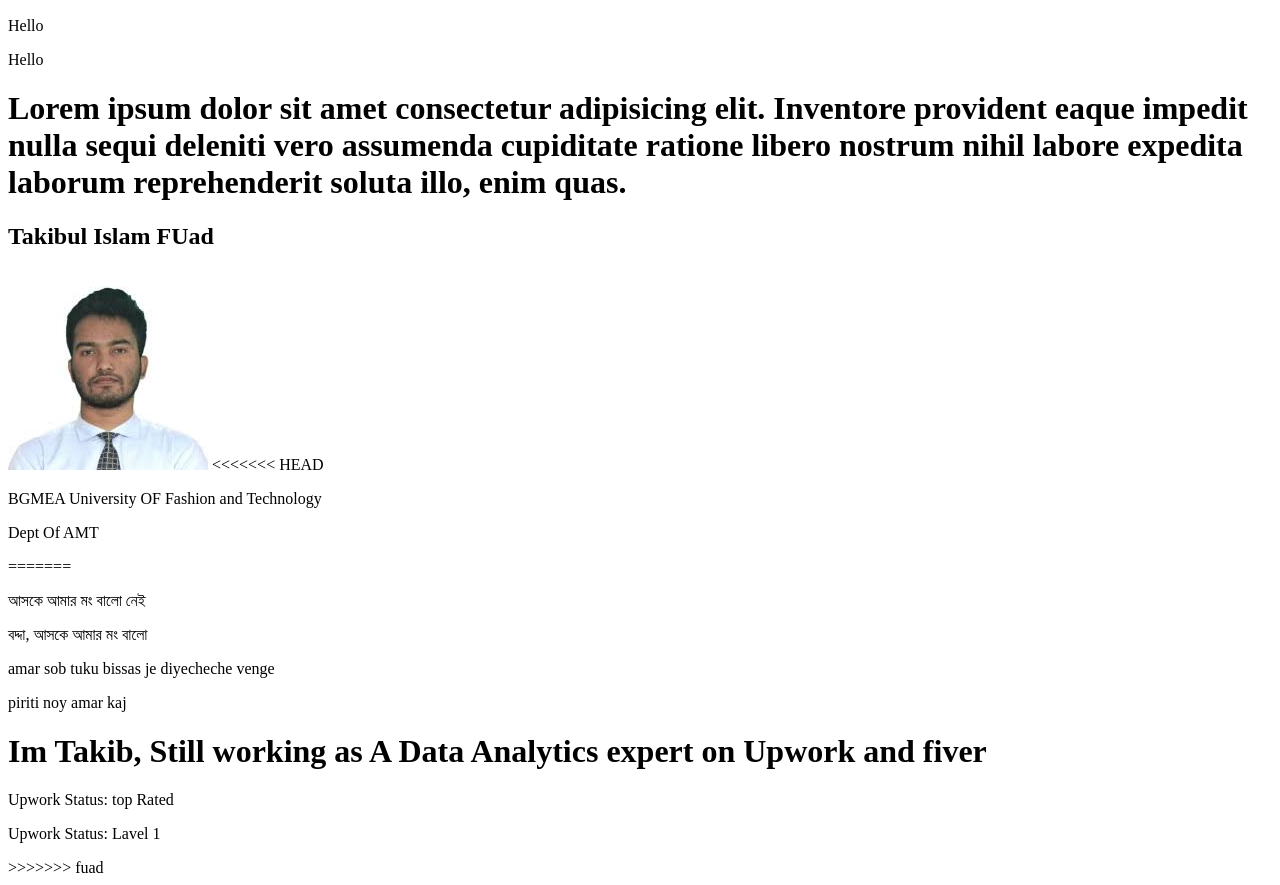
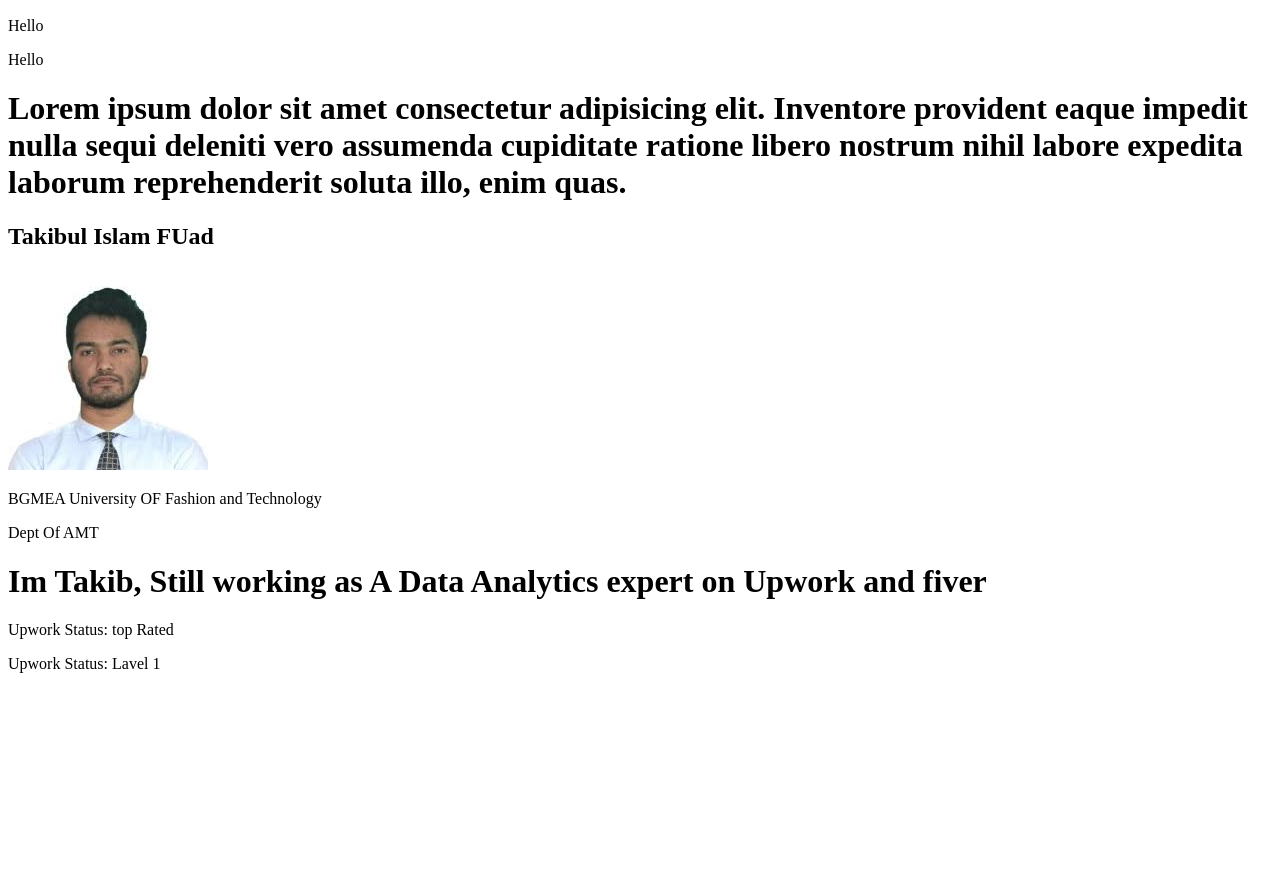
Before and after one commit to takibulislam/git-bash-issue, a plain HTML site: page index.html in a window 1280 px wide. Shown: the part 110-995 px from the top of the page. After the commit the page ends 800 px from the top, so only its background shows below. Drawn offline with Linux system fonts and the light colour scheme.

Commit message:
commit er mayrebap

```diff
--- a/index.html
+++ b/index.html
@@ -15,14 +15,9 @@
 
     <h2>Takibul Islam FUad</h2>
     <img src="img/download.jpg" alt="">
-<<<<<<< HEAD
     <p>BGMEA University OF Fashion and Technology</p>
     <p>Dept Of AMT</p>
-=======
-    <p>আসকে আমার মং বালো নেই</p>
-    <p>বদ্দা, আসকে আমার মং বালো</p>
-    <p>amar sob tuku bissas je diyecheche venge</p>
-    <p>piriti noy amar kaj</p>
+
 
     <div>
         <h1>Im Takib, Still working as A Data Analytics expert on Upwork and fiver</h1>
@@ -30,6 +25,5 @@
         <p>Upwork Status: <strong></strong>Lavel 1 </strong></p>
 
     </div>
->>>>>>> fuad
 
 </html>
```
